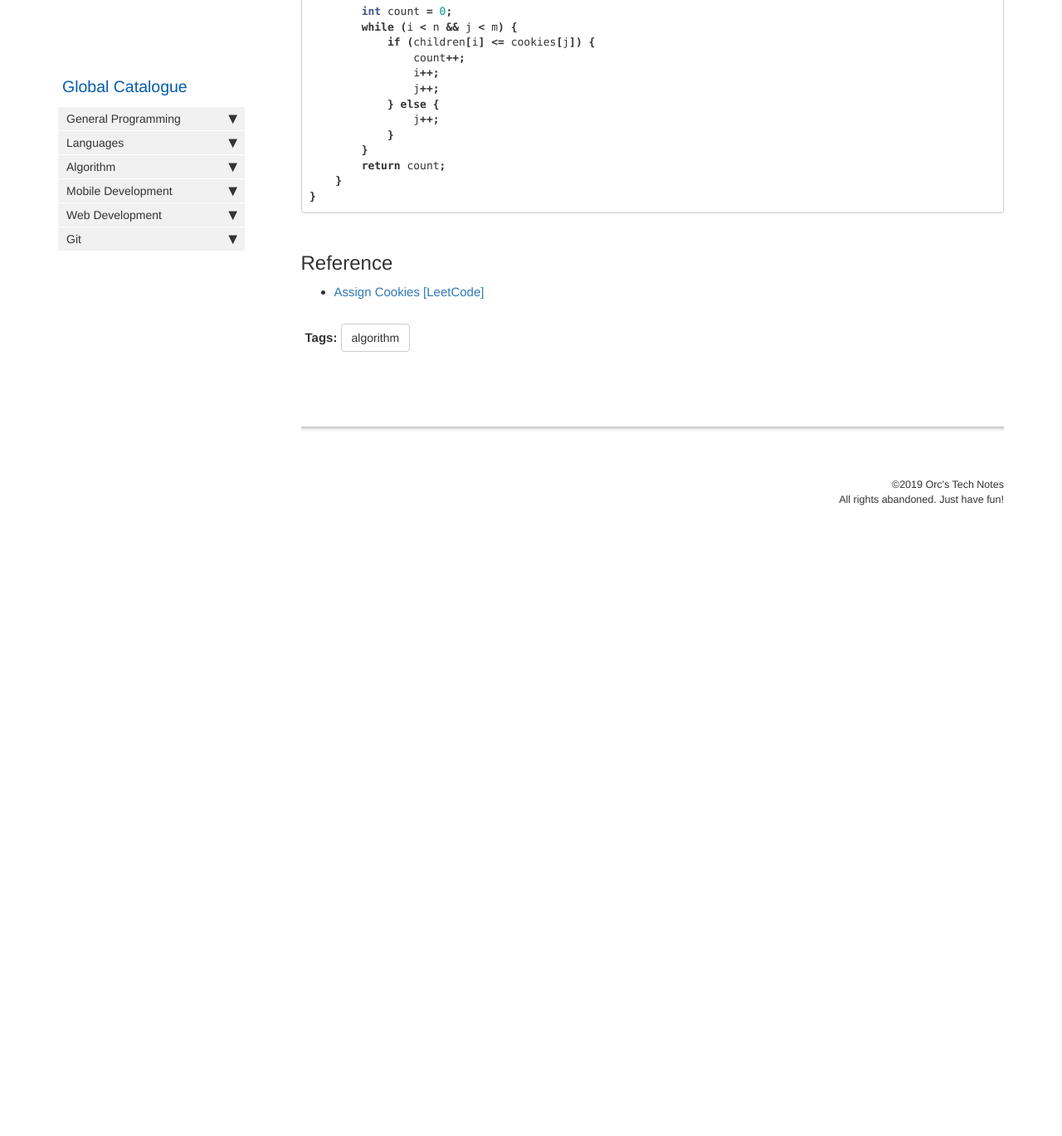
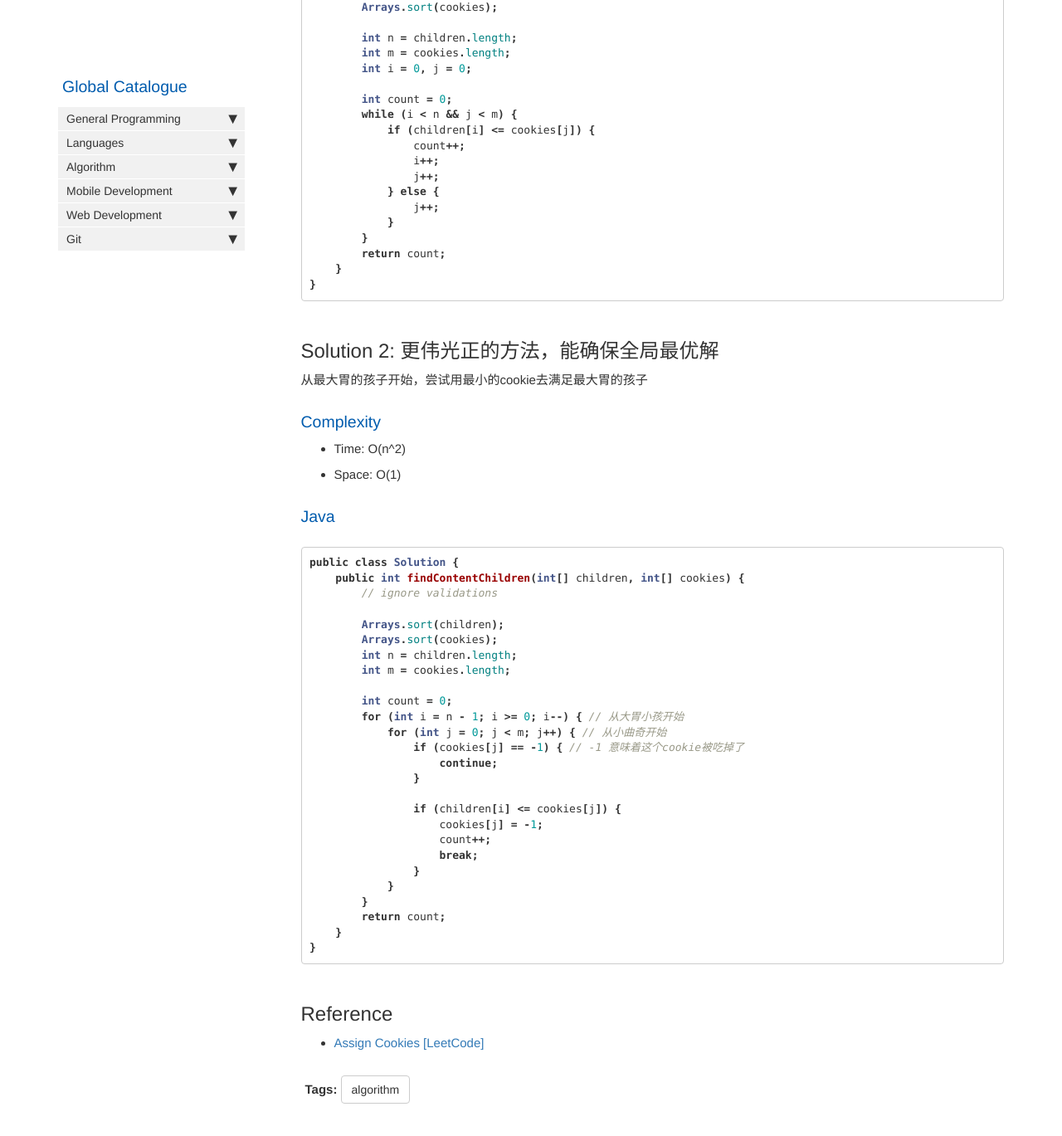
Before and after one commit to HungryOrc/hungryorc.github.io, a Jekyll site: the page built from pages/algorithm/algorithm_assign_cookies.md, in a window 1280 px wide and 1400 px high, scrolled down 1177 px. Shown: the top 1369 px of the window at 83% size. Built offline with Jekyll 4.4.1, drawn with Linux system fonts in a browser that asks for light colours; nearby versions of some CDN libraries; comment, search, counter and statistics services are not loaded; before the commit the page ends 1839 px from its top, so only the background shows below that; some of the changed text lies outside the part shown.

Commit message:
Update algorithm_assign_cookies.md

````diff
--- a/pages/algorithm/algorithm_assign_cookies.md
+++ b/pages/algorithm/algorithm_assign_cookies.md
@@ -27,6 +27,11 @@ You need to output 2.
 
 ## Solution 1: Greedy Algorithm
 从最小胃的孩子开始，尝试用最小的cookie去满足最小胃的孩子。所以这是一个贪心算法，其局部最优解我们“认为”等于全局最优解……
+
+无法满足的崽子，就不用给任何cookie了，因为最后只要求满足的个数
+
+另外这一题还有个特点，就是满足一个大胃的小孩，和满足一个小胃的小孩，回报都是一样的，都是1。所以用贪心算法ok。如果满足大胃小孩的回报高于满足小胃小孩，
+那就应该用下面的第二种解法：从最大胃的孩子开始，尝试用最小的cookie去满足最大胃的孩子
 
 ### Complexity
 * Time: O(nlogn)，这是排序的时间。处理的时间只有 O(n)
@@ -60,6 +65,43 @@ class Solution {
 }
 ```
 
+## Solution 2: 更伟光正的方法，能确保全局最优解
+从最大胃的孩子开始，尝试用最小的cookie去满足最大胃的孩子
+
+### Complexity
+* Time: O(n^2)
+* Space: O(1)
+
+### Java
+```java
+public class Solution {
+    public int findContentChildren(int[] children, int[] cookies) {
+        // ignore validations
+
+        Arrays.sort(children);
+        Arrays.sort(cookies);
+        int n = children.length;
+        int m = cookies.length;
+
+        int count = 0;
+        for (int i = n - 1; i >= 0; i--) { // 从大胃小孩开始
+            for (int j = 0; j < m; j++) { // 从小曲奇开始
+                if (cookies[j] == -1) { // -1 意味着这个cookie被吃掉了
+                    continue;
+                }
+
+                if (children[i] <= cookies[j]) {
+                    cookies[j] = -1;
+                    count++;
+                    break;
+                }
+            }
+        }
+        return count;
+    }
+}
+```
+
 ## Reference
 * [Assign Cookies [LeetCode]](https://leetcode.com/problems/assign-cookies/description/)
 
````
